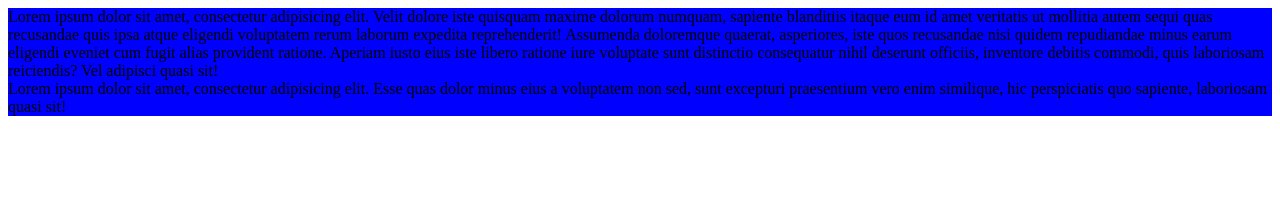
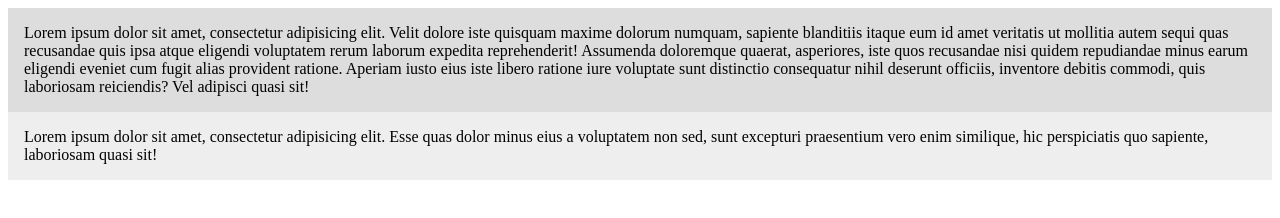
Before and after one commit to katiejenkinswebdev/css-grid, a plain HTML site: page index.html in a window 1280 px wide. Drawn offline with Linux system fonts and the light colour scheme.

Commit message:
added different color to every other div

```diff
--- a/css/styles.css
+++ b/css/styles.css
@@ -1,3 +1,10 @@
-.wrapper {
-  background-color: blue;
+/*Color & give space to all divs inside the wrapper*/
+.wrapper > div {
+  background: #eee;
+  padding: 1em;
 }
+
+/*Color every other div in the wrapper*/
+.wrapper > div:nth-child(odd) {
+  background: #ddd;
+}
```
